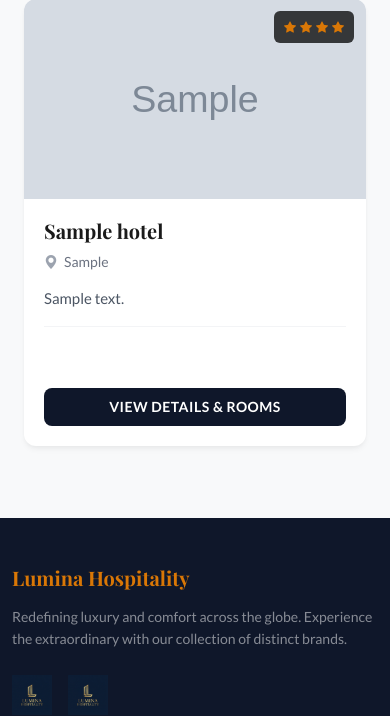
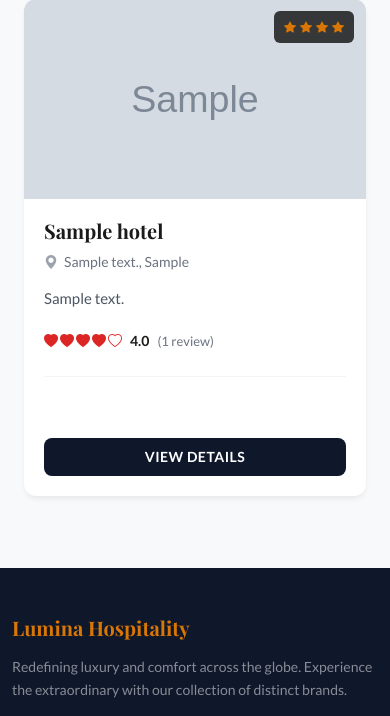
Before and after one commit to Jiacheeng-Li/hotel, a Flask app: page /brand/1 in a window 390 px wide. Shown: the part 1090-1806 px from the top of the page. Run offline with Flask 3, Linux system fonts and the light colour scheme; tables that the repository leaves empty hold one stand-in row (values such as "Sample post"); grey boxes marked "Sample" are stand-in pictures.

Commit message:
Unify hotel card buttons, addresses, and add ratings
- Changed all button text to 'VIEW DETAILS' (uppercase)
- Updated all addresses to show full format: street, city
- Added rating display with heart icons for all hotel cards
- Rating shows: hearts (filled/half/empty), score, and review count
- Optimized layout with better spacing and flex-wrap for responsive design
- Applied changes to:
  - brand_detail.html
  - city_hotels.html
  - destinations.html
  - hotel_detail.html (recommended hotels)
- Added CSS classes for rating display: hotel-card-rating, hotel-card-rating-hearts, etc.

```diff
--- a/hotelweb/static/css/main.css
+++ b/hotelweb/static/css/main.css
@@ -312,8 +312,38 @@ a {
     font-size: 0.9375rem;
     color: #4b5563;
     line-height: 1.6;
+    margin-bottom: 0.75rem;
+    flex-grow: 1;
+}
+
+.hotel-card-rating {
+    display: flex;
+    align-items: center;
+    gap: 0.5rem;
     margin-bottom: 1rem;
-    flex-grow: 1;
+    padding: 0.5rem 0;
+}
+
+.hotel-card-rating-hearts {
+    display: flex;
+    align-items: center;
+    gap: 0.125rem;
+}
+
+.hotel-card-rating-hearts i {
+    font-size: 0.875rem;
+    color: #dc2626;
+}
+
+.hotel-card-rating-score {
+    font-size: 0.875rem;
+    font-weight: 700;
+    color: #1a1a1a;
+}
+
+.hotel-card-rating-count {
+    font-size: 0.8125rem;
+    color: #6b7280;
 }
 
 .hotel-card-footer {
@@ -323,6 +353,8 @@ a {
     margin-top: auto;
     padding-top: 1rem;
     border-top: 1px solid #f3f4f6;
+    flex-wrap: wrap;
+    gap: 0.75rem;
 }
 
 .hotel-card-brand {
@@ -423,4 +455,8 @@ a {
         width: 100%;
         text-align: center;
     }
+
+    .hotel-card-rating {
+        flex-wrap: wrap;
+    }
 }
--- a/hotelweb/templates/main/brand_detail.html
+++ b/hotelweb/templates/main/brand_detail.html
@@ -93,15 +93,33 @@
                 <div class="hotel-card-body">
                     <h5 class="hotel-card-title">{{ hotel.name }}</h5>
                     <p class="hotel-card-location">
-                        <i class="bi bi-geo-alt-fill"></i> {{ hotel.city }}
+                        <i class="bi bi-geo-alt-fill"></i> {{ hotel.address }}, {{ hotel.city }}
                     </p>
                     <p class="hotel-card-description">{{ hotel.description }}</p>
+                    {% if hotel.reviews %}
+                    {% set avg_rating = (hotel.reviews|sum(attribute='rating') / hotel.reviews|length) %}
+                    <div class="hotel-card-rating">
+                        <div class="hotel-card-rating-hearts">
+                            {% for i in range(5) %}
+                                {% if i < avg_rating|int %}
+                                    <i class="bi bi-heart-fill"></i>
+                                {% elif i < avg_rating|round(1)|int %}
+                                    <i class="bi bi-heart-half"></i>
+                                {% else %}
+                                    <i class="bi bi-heart"></i>
+                                {% endif %}
+                            {% endfor %}
+                        </div>
+                        <span class="hotel-card-rating-score">{{ "%.1f"|format(avg_rating) }}</span>
+                        <span class="hotel-card-rating-count">({{ hotel.reviews|length }} review{{ 's' if hotel.reviews|length != 1 else '' }})</span>
+                    </div>
+                    {% endif %}
                     <div class="hotel-card-footer">
                         <div class="hotel-card-brand">
                             <span class="hotel-brand-badge" style="background-color: {{ hotel.brand.logo_color }};">{{ hotel.brand.name }}</span>
                         </div>
                         <a href="{{ url_for('main.hotel_detail', hotel_id=hotel.id) }}?from=brand" class="hotel-card-btn hotel-card-btn-primary">
-                            View Details & Rooms
+                            VIEW DETAILS
                         </a>
                     </div>
                 </div>
```
Also changed, not shown: hotelweb/templates/main/city_hotels.html (+19 -1 lines), hotelweb/templates/main/destinations.html (+20 -2 lines), hotelweb/templates/main/hotel_detail.html (+20 -2 lines).
